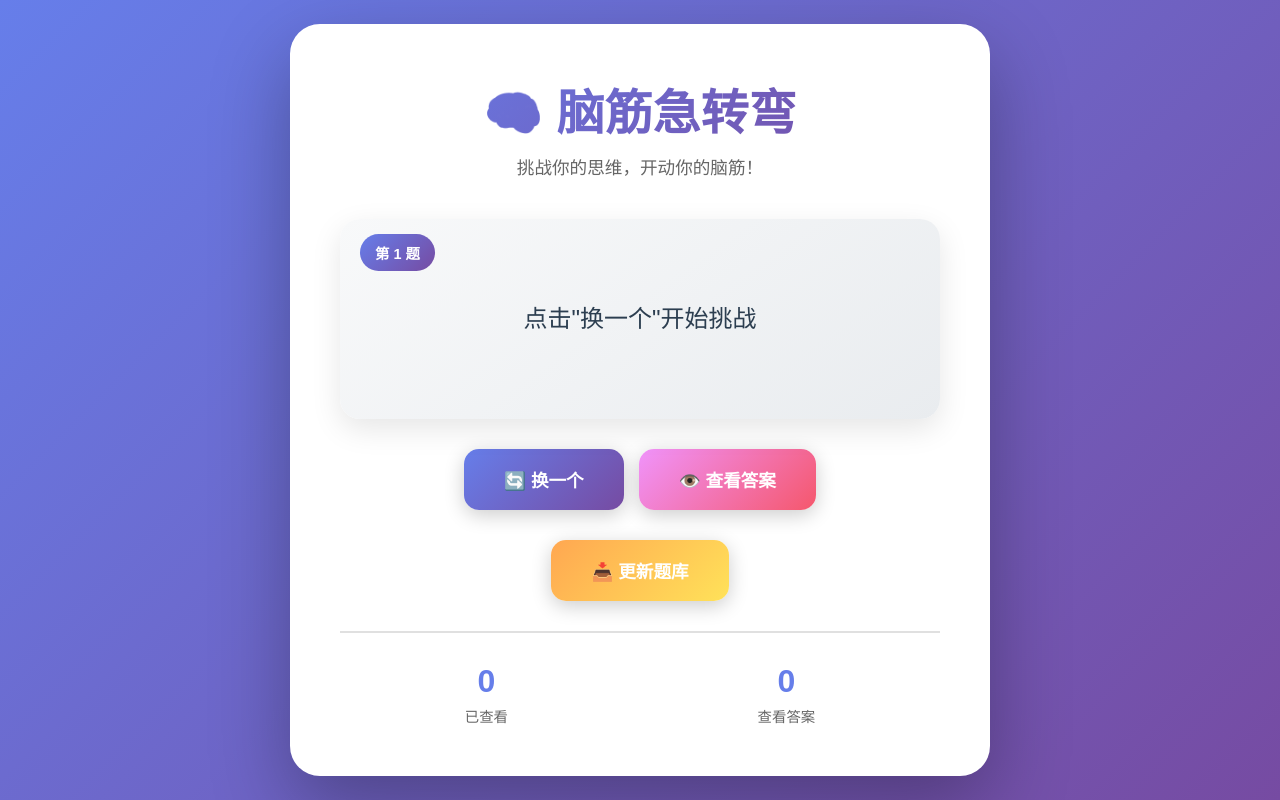
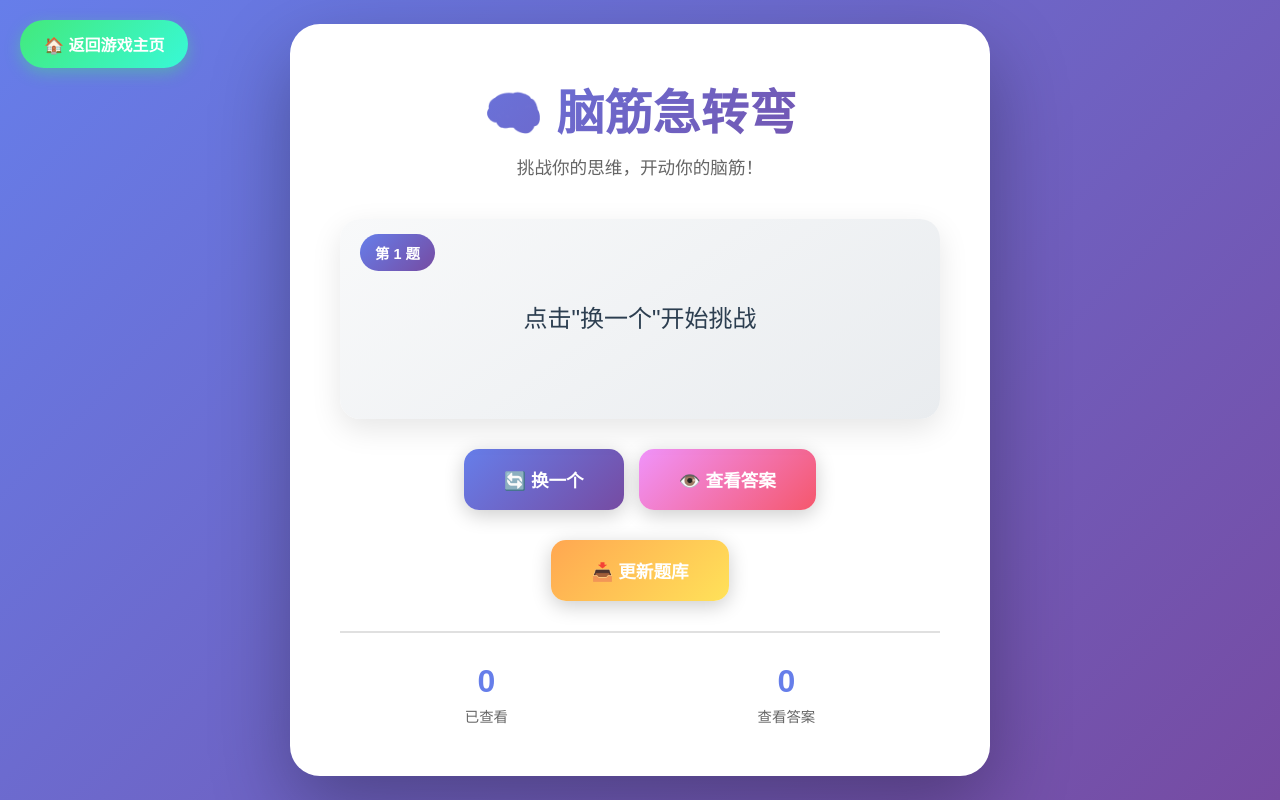
Before and after one commit to abo123456789/abo123456789.github.io, a plain HTML site: page games/riddle.html in a window 1280 px wide. Drawn offline with Linux system fonts and the light colour scheme.

Commit message:
add xxxx

```diff
--- a/games/riddle.html
+++ b/games/riddle.html
@@ -412,8 +412,34 @@
             }
         }
     </style>
+
+    <style>
+        .back-button {
+            position: fixed;
+            top: 20px;
+            left: 20px;
+            padding: 12px 24px;
+            background: linear-gradient(135deg, #43e97b 0%, #38f9d7 100%);
+            color: white;
+            text-decoration: none;
+            border-radius: 25px;
+            font-weight: bold;
+            box-shadow: 0 5px 15px rgba(67, 233, 123, 0.4);
+            transition: all 0.3s;
+            z-index: 1000;
+            display: flex;
+            align-items: center;
+            gap: 8px;
+        }
+
+        .back-button:hover {
+            transform: translateY(-2px);
+            box-shadow: 0 8px 20px rgba(67, 233, 123, 0.5);
+        }
+    </style>
 </head>
 <body>
+    <a href="index.html" class="back-button">🏠 返回游戏主页</a>
     <div class="container">
         <div class="header">
             <h1 class="title">🧠 脑筋急转弯</h1>
```
Also changed, not shown: games/go.html (+24 -0 lines), games/gobang.html (+24 -0 lines), games/tetris.html (+26 -0 lines), index.html (+10 -0 lines).
